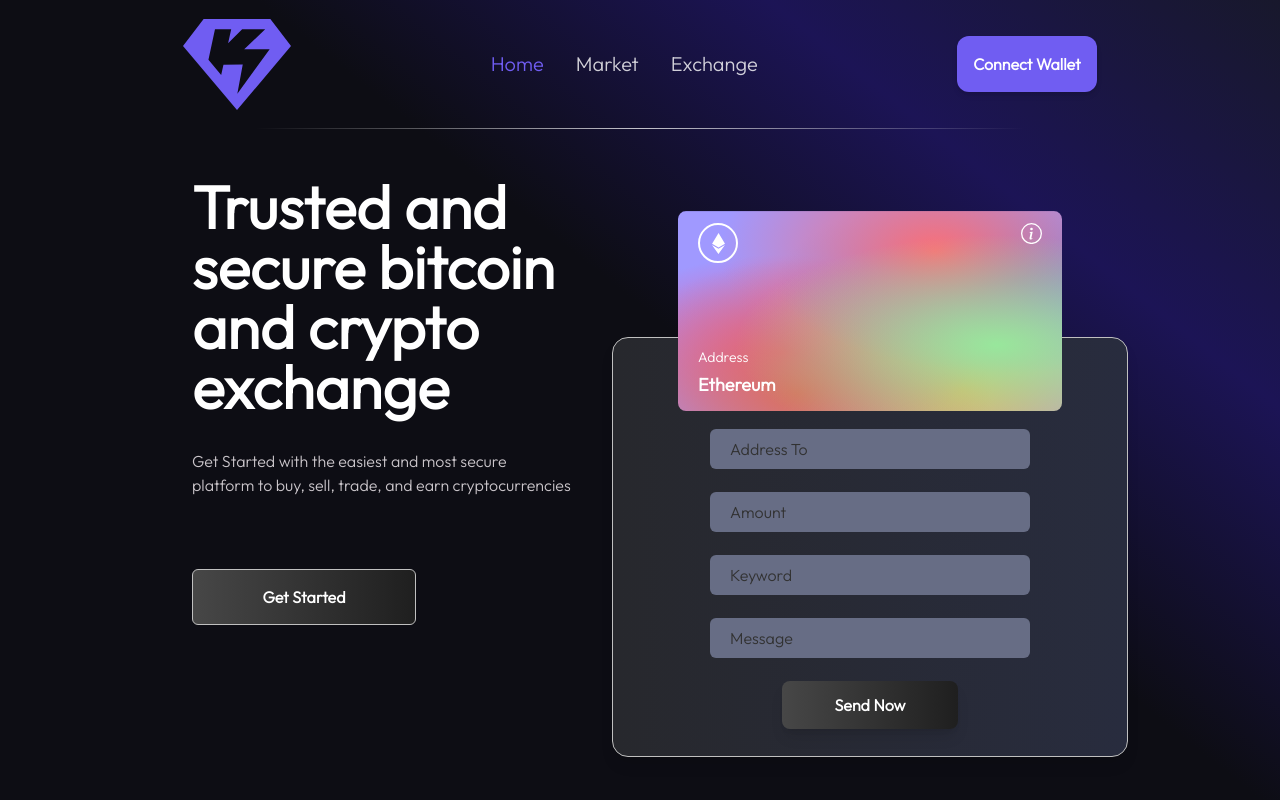
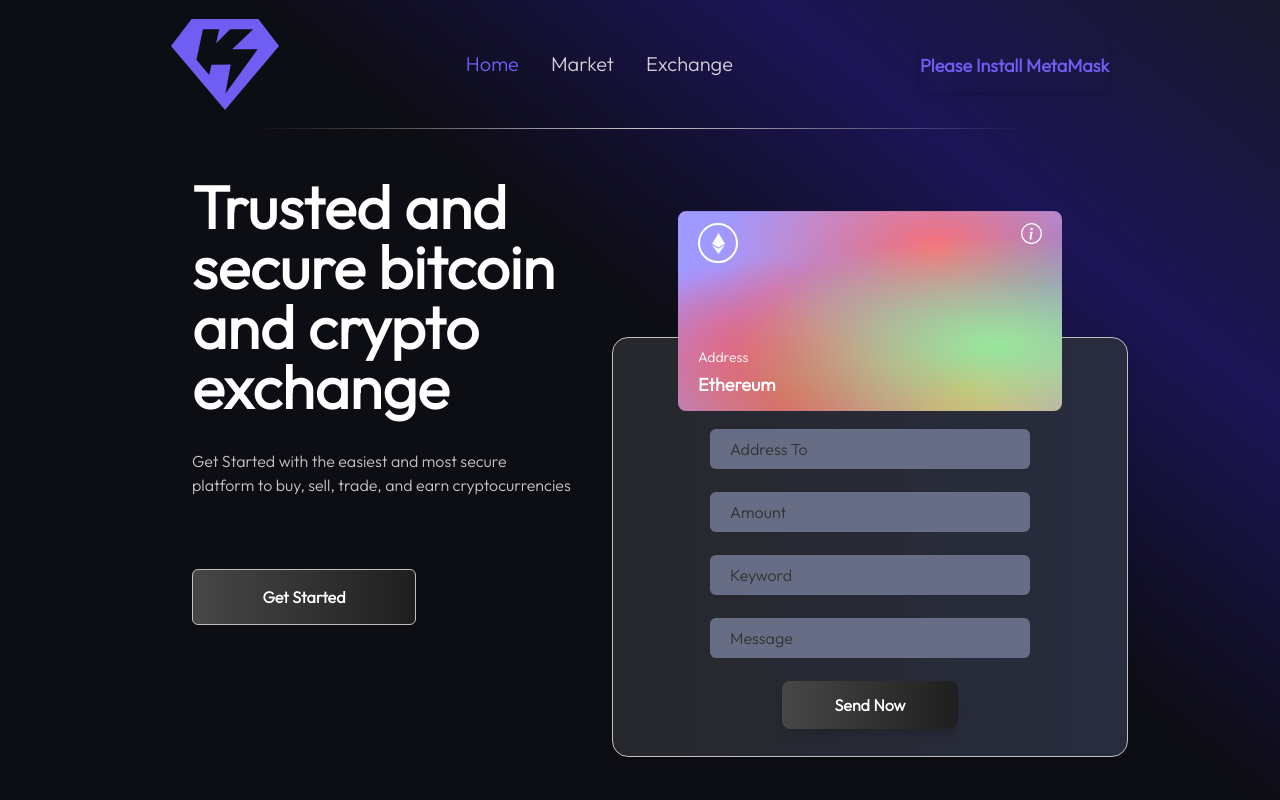
Before and after one commit to DeanShaked/Kryptonite, a React (Vite) app in the folder client/: page / in a window 1280 px wide. Shown: the top 800 px of the page. Built offline with nearby package versions, Linux system fonts and the light colour scheme.

Commit message:
added meta mask  detection

```diff
--- a/client/package.json
+++ b/client/package.json
@@ -8,6 +8,7 @@
   },
   "dependencies": {
     "@honkhonk/vite-plugin-svgr": "^1.1.0",
+    "@metamask/detect-provider": "^1.2.0",
     "@reduxjs/toolkit": "^1.7.1",
     "axios": "^0.25.0",
     "ethers": "^5.5.3",
--- /dev/null
+++ b/client/src/components/Navbar/Elements/ConnectWallet.jsx
@@ -0,0 +1,26 @@
+const ConnectWallet = () => {
+  // Have to check the ethereum binding on the window object to see if it's installed
+  const isMetaMaskInstalled = () => {
+    const { ethereum } = window;
+    return Boolean(ethereum && ethereum.isMetaMask);
+  };
+
+  return isMetaMaskInstalled() ? (
+    <div className="flex items-center rounded-xl py-4 h-14 bg-purple shadow-md hover:transition-opacity hover:duration-300 hover:opacity-70 ">
+      <button className="text-white font-bold px-4">Connect Wallet</button>
+    </div>
+  ) : (
+    <div className="flex flex-col items-center rounded-xl py-4 h-14 shadow-md ">
+      <a
+        href="https://metamask.io/download/"
+        target="_blank"
+        rel="noreferrer"
+        className="text-purple cursor-pointer font-bold text-lg"
+      >
+        Please Install MetaMask
+      </a>
+    </div>
+  );
+};
+
+export default ConnectWallet;
--- a/client/src/components/Navbar/Navbar.jsx
+++ b/client/src/components/Navbar/Navbar.jsx
@@ -1,9 +1,9 @@
 // App
-import React from "react";
 import { NavLink } from "react-router-dom";
 
 // Components & Assets
-import NavbarItem from "./NavbarItem";
+import ConnectWallet from "./Elements/ConnectWallet";
+import NavbarItem from "./Elements/NavbarItem";
 import LogoSvg from "../../../assets/images/logo.svg?component";
 
 // Fixture
@@ -23,9 +23,7 @@ const Navbar = () => {
           </NavLink>
         </div>
         <ul className="flex justify-center items-center p">{createNav}</ul>
-        <div className="flex items-center rounded-xl py-4 h-14 bg-purple shadow-md hover:transition-opacity hover:duration-300 hover:opacity-70 ">
-          <button className="text-white font-bold px-4">Connect Wallet</button>
-        </div>
+        <ConnectWallet />
       </nav>
       <hr />
     </>
```
Also changed, not shown: client/src/components/Navbar/Elements/NavbarItem.jsx (renamed from client/src/components/Navbar/NavbarItem.jsx), 1 other file (tests, documents, lock files or other folders).
